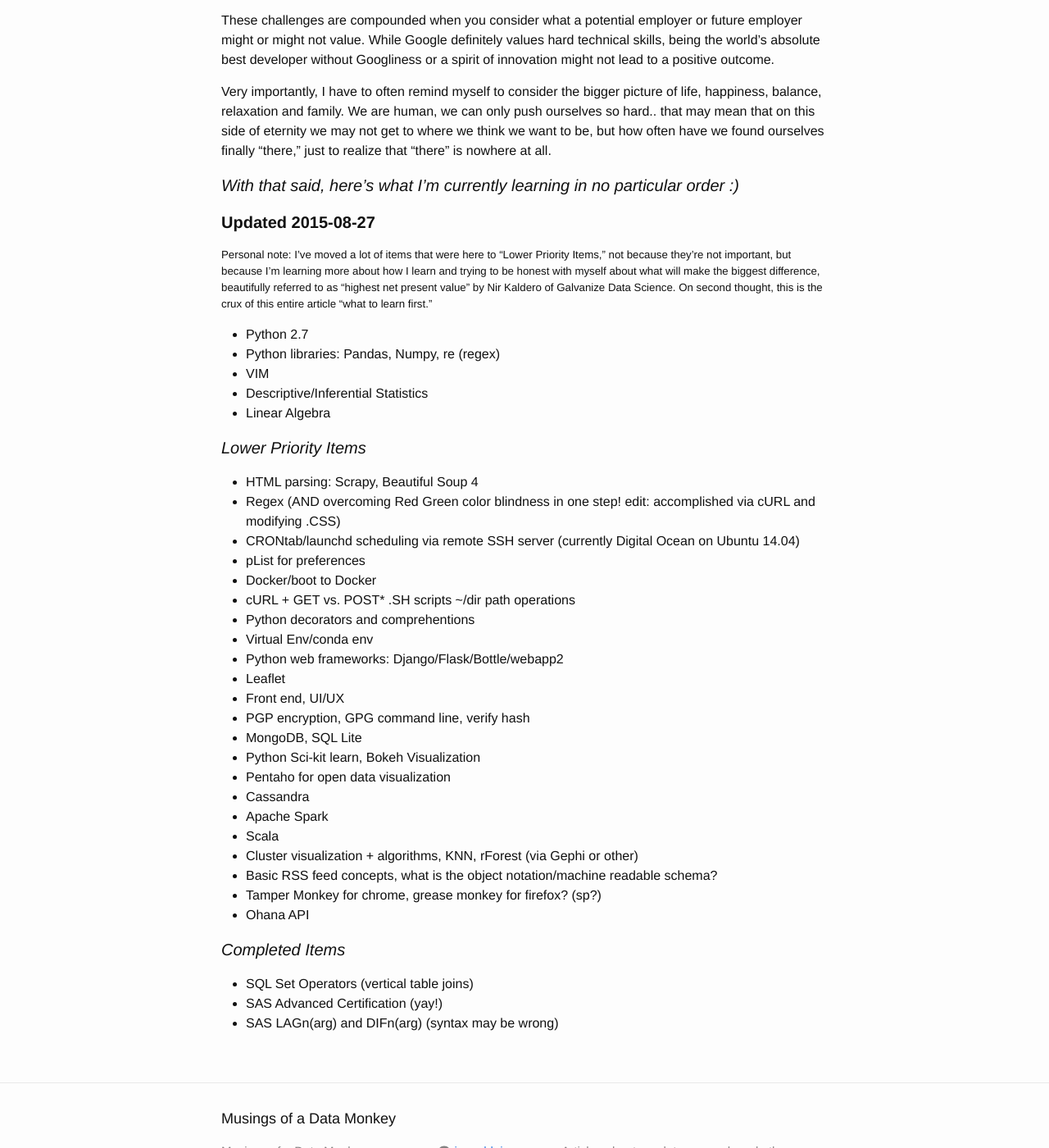
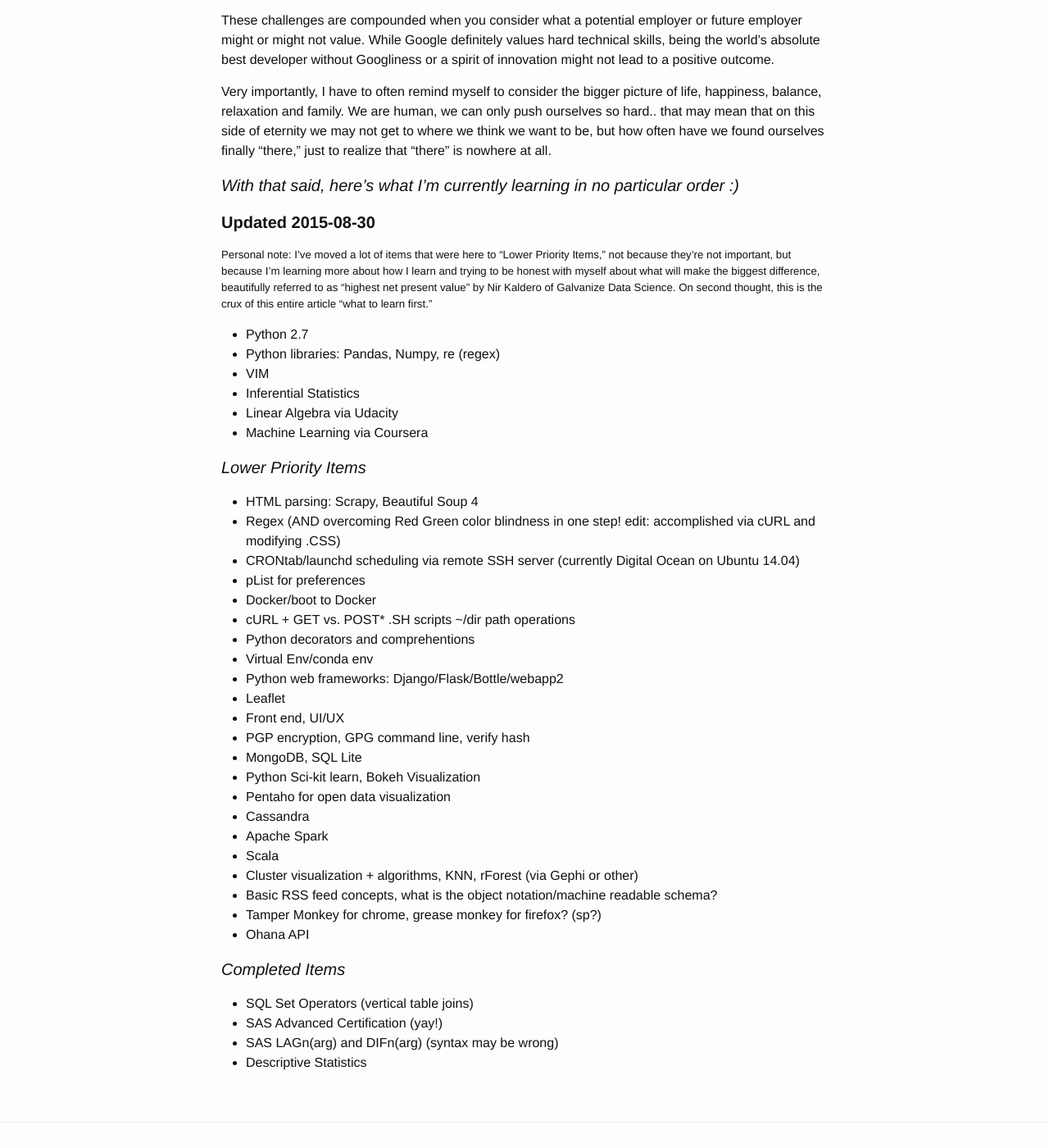
Before and after one commit to josephlei/jjl-website, a Jekyll site: the page built from _posts/2015-07-07-what-to-learn-first.markdown, in a window 1280 px wide and 1400 px high, scrolled down 481 px. Shown: the whole window at 82% size. Built offline with Jekyll 4.4.1, drawn with Linux system fonts in a browser that asks for light colours.

Commit message:
direct shell update

```diff
--- a/_posts/2015-06-13-tips-and-tricks.markdown
+++ b/_posts/2015-06-13-tips-and-tricks.markdown
@@ -1,7 +1,7 @@
 ---
 layout: post
 title: "Tips and Tricks picked up along the way"
-date: 2015-06-13
+date: 2015-08-30
 categories:
 published: true
 ---
@@ -10,7 +10,7 @@
 
 ####(Also.. so I can erase it off ALL THE WHITEBOARDS)
 
-####**Updated 2015-08-22**
+####**Updated 2015-08-30**
 
 * `echo $PATH` gives you a colon separated list of your path environment (env) variable (var)
   * `echo $PATH > filename` will output your path env var to a file named filename, located in current working directory
--- a/_posts/2015-07-07-what-to-learn-first.markdown
+++ b/_posts/2015-07-07-what-to-learn-first.markdown
@@ -18,14 +18,15 @@
 
 ####*With that said, here's what I'm currently learning in no particular order :)*
 
-####**Updated 2015-08-27**
+####**Updated 2015-08-30**
 #####Personal note: I've moved a lot of items that were here to "Lower Priority Items," not because they're not important, but because I'm learning more about how I learn and trying to be honest with myself about what will make the biggest difference, beautifully referred to as "highest net present value" by Nir Kaldero of Galvanize Data Science.  On second thought, this is the crux of this entire article "what to learn first."
 
 * Python 2.7
 * Python libraries: Pandas, Numpy, re (regex)
 * VIM
-* Descriptive/Inferential Statistics
-* Linear Algebra
+* Inferential Statistics
+* Linear Algebra via Udacity
+* Machine Learning via Coursera
 
 ####*Lower Priority Items*
 
@@ -57,3 +58,4 @@
 * SQL Set Operators (vertical table joins)
 * SAS Advanced Certification (yay!)
 * SAS LAGn(arg) and DIFn(arg) (syntax may be wrong)
+* Descriptive Statistics
```
